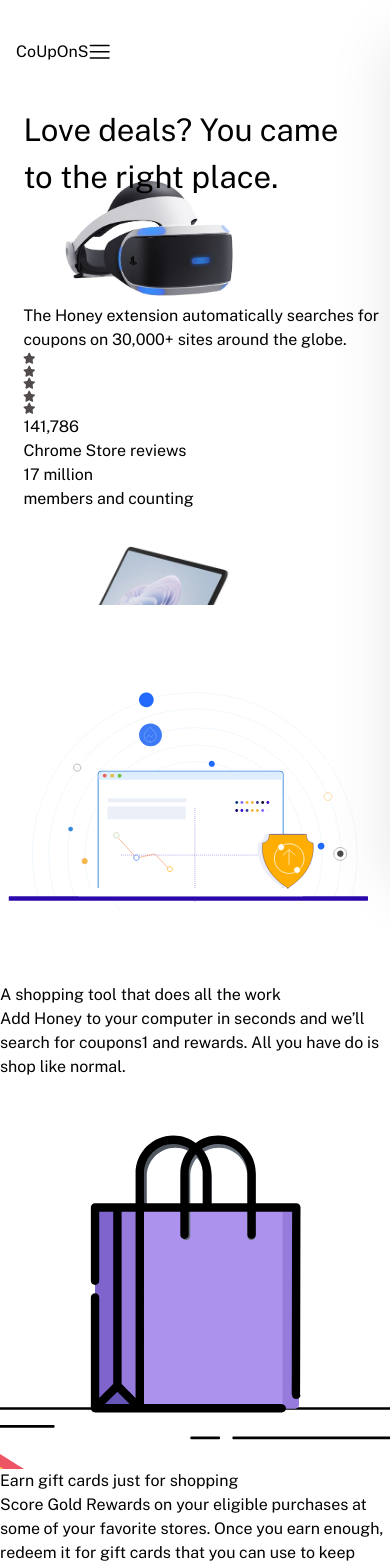
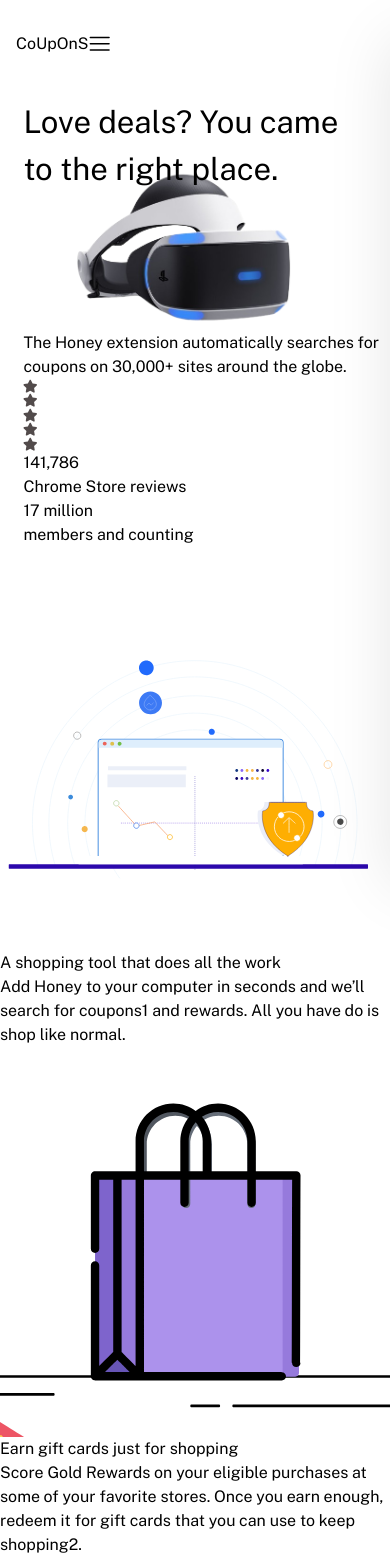
Before and after one commit to belbelbelbel/CouponsApp, a React (Vite) app: page / in a window 390 px wide. Shown: the top 1564 px of the page. Built offline with nearby package versions, Linux system fonts and the light colour scheme; a web font is replaced by a local one.

Commit message:
stilll wprking

```diff
--- a/src/Pages/Header.tsx
+++ b/src/Pages/Header.tsx
@@ -1,126 +1,139 @@
-import React, { useState } from 'react'
-import { Link, useNavigate } from 'react-router-dom'
+import React, { useEffect, useState } from 'react';
+import { Link, useNavigate } from 'react-router-dom';
 import { FaStar } from "react-icons/fa";
-
-import '../Style/Style.css'
+import '../Style/Style.css';
 import { RxCross1, RxHamburgerMenu } from 'react-icons/rx';
 import { Sidebar } from './Sidebar';
 import { Text } from './Text';
 import { Text2 } from './Text2';
 import { Text3 } from './Text3';
+import { Navbar } from './Navbar';
+
 export const Header = () => {
-    const [show, setshow] = useState(false)
-    const navigate = useNavigate()
-    const handlehome = () => {
-        navigate('/')
-    }
-    const handleshow = () => {
-        setshow(!show)
-    }
-//     <ScrollObserver
-//     targetId="targetSection"
-//     onIntersect={(isVisible) => setShowNavbar(isVisible)}
-//   />
+    const [show, setshow] = useState(false);
+    const [showNavbar, setShowNavbar] = useState(false
+
+    );
+    const navigate = useNavigate();
+
+    const handleHome = () => {
+        navigate('/');
+    };
+
+    const handleShow = () => {
+        setshow(!show);
+    };
+
+    useEffect(() => {
+        const handleScroll = () => {
+            const scrollViewElement = document.getElementById('scrollview');
+            if (scrollViewElement) {
+                const bounding = scrollViewElement.getBoundingClientRect();
+                console.log(bounding)
+                if (bounding.top >= 0) {
+                    setShowNavbar(false);
+                } else {
+                    setShowNavbar(true);
+                }
+            }
+        };
+        window.addEventListener('scroll', handleScroll);
+        return () => {
+            window.removeEventListener('scroll', handleScroll);
+        };
+    }, []);
+
     return (
         <div>
-            <div className='bg-[#edf1fe] mx-auto flex flex-col  justifyb-center xl:h-[78vh] w-screen  cont'>
-                <div className='md:flex flex-col  text-center  gap-[0rem] justify-center'>
-                    <div className='md:flex justify-between  cont1 items-center md:px-[2.3rem]   md:py-[1.8vw]'>
-                        <div className=' text-[1rem] text-[#212121] cursor-pointer font-black'>CoUpOnS</div>
-                        <p className='co'>
-                            <Link to="/login" className=' text-[14px] font-mono underline font-normal outline-none border-none md:tracking-tight flex md:items-center'>Log <div className='  font-sans'>in</div></Link>
+            <div className='bg-[#edf1fe] mx-auto flex flex-col relative md:py-[3rem] xl:py-0 md:h-[100vh] xl:h-[78vh] w-screen cont'>
+                {showNavbar && <Navbar />}
+                <div className='xl:flex flex-col con text-center  justify-center'>
+                    <div className='md:flex justify-between cont1 items-center md:px-[2.3rem] xl:py-[1.8vw] md:py-[0.8vw] relative '>
+                        <div className='xl:text-[1rem] md:text-[1.8rem] text-[#212121]  text-[4vw] cursor-pointer  font-black'>CoUpOnS</div>
+                        <p className='co z-30 md:hidden xl:block'>
+                            <Link to="/login" className='text-[14px] font-mono underline font-normal outline-none border-none md:tracking-tight flex md:items-center'>Log <div className='font-sans'>in</div></Link>
                         </p>
 
-                        <div className='md:hidden nav '>
-                            {
-                                !show && (<div><RxHamburgerMenu size="6vw" onClick={handleshow} /></div>)
-                            }
+                        <div className='md:hidden  nav'>
+                            {!show && (<div className='xl:hidden'><RxHamburgerMenu size="6vw" onClick={handleShow} /></div>)}
+                             <Sidebar show={show} setshow={setshow}></Sidebar>
+                        </div>
+                    </div>
 
-                            <Sidebar show={show} setshow={setshow}></Sidebar>
-
-                        </div>
-
-                    </div>
-                    {/* text-[#212121]  */}
-                    <div className='flex flex-col items-center justify-center md:-left-[1rem] relative'>
-                        <div className='flex flex-col mx-auto  cont2 items-center  top-[] md:gap-[5rem] relative md:-top-[6.1rem]'>
-                            <div className=' text-center cont3 md:w-[43%] w-[90vw] text-[#212121]  leading-[10vw] md:leading-[3.3vw] flex relative md:my-[1vw] md:top-[7rem]  md:scale-y-95 text-black font-medium    tracking-[0.2px] md:text-[3vw]'>
+                    <div className='flex flex-col items-center justify-center xl:-left-[1rem] relative'>
+                        <div className='flex flex-col mx-auto cont2 items-center top-[] md:gap-[4.5rem]  relative md:-top-[9.7vw] xl:-top-[6.1rem]'>
+                            <div className='text-center  cont3 xl:w-[43%] md:w-[80%] w-[90vw] text-[#212121] leading-[10vw] xl:leading-[3.3vw] md:leading-[10vw] flex relative md:my-[1vw] md:top-[8rem] xl:top-[7rem] md:scale-y-95 text-black font-medium tracking-[0.2px] xl:text-[3vw] md:text-[7.5vw]'>
                                 Love deals? You came to the right place.
                             </div>
-                            <div className='flex cont4 items-center  gap-[7vw]'>
-                                <div>
-                                    <img src="/vr-removebg-preview.png" alt="b,j" width="270px" className='relative -top-[5vw] -right-[1rem]' />
+                            <div className='flex cont4 items-center xl:gap-[8vw] '>
+                                <div className='xl:w-[270px] md:w-[200px] xl:block md:hidden '>
+                                    <img src="/vr-removebg-preview.png" alt="b,j" className='relative -top-[5vw]  -right-[1rem]' />
                                 </div>
-                                <div className='flex flex-col cont5 items-center  justify-center gap-[1rem] relative top-[3vw] md:-top-[2vw] no-wrap'>
+                                <div className='flex flex-col cont5 items-center justify-center xl:gap-[1vw] gap-[1vw] relative top-[3vw] md:top-[8vw] xl:-top-[2vw] no-wrap'>
                                     <div className='cont6'>
-                                        <div className=' text-center relative text-[#524b4b] md:right-[1em] md:w-[70%] w-[87%] mx-auto text-[3.92vw] tracking-[0px] md:text-[1vw]    font-normal'>
+                                        <div className='text-center relative text-[#524b4b] xl:right-[1em]  xl:w-[65%] w-[87%] mx-auto text-[3.92vw] tracking-[0px] md:text-[3.4vw] xl:text-[1vw] font-normal'>
                                             The Honey extension automatically searches for coupons on 30,000+ sites around the globe.
                                         </div>
                                     </div>
-                                    <div className='flex flex-col items-center justify-center gap-[4px]'>
-                                        <div className='flex  items-center justify-center gap-[8px]'>
-                                            <div className='flex gap-[4px]'>
-                                                <FaStar color='#524b4b' size="12.5px" />
-                                                <FaStar color='#524b4b' size="12.5px" />
-                                                <FaStar color='#524b4b' size="12.5px" />
-                                                <FaStar color='#524b4b' size="12.5px" />
-                                                <FaStar color='#524b4b' size="12.5px" />
+                                    <div className='flex flex-col relative xl:-left-[1rem] text-center  xl:text-[1vw] md:text-[4vw]  items-center justify-center xl:gap-[2px] gap-[2px] md:gap-[0.5rem]'>
+                                        <div className='flex items-center text-center xl:text-[1vw] md:text-[4vw] justify-center gap-[8px]'>
+                                            <div className='flex gap-[4px] xl:text-[1vw] md:text-[4vw]'>
+                                                <FaStar color='#524b4b' size="14.5px" />
+                                                <FaStar color='#524b4b' size="14.5px" />
+                                                <FaStar color='#524b4b' size="14.5px" />
+                                                <FaStar color='#524b4b' size="14.5px" />
+                                                <FaStar color='#524b4b' size="14.5px" />
                                             </div>
-                                            <div className=' flex flex-col items-center gap-[4px] font-bold'>
-                                                <div className=' flex items-center gap-[4px] font-bold'>
-                                                    <div className='text-[0.8rem] text-[#524b4b]'>141,786 </div><div className='text-[0.8rem] font-light text-[#524b4b] '>Chrome Store reviews</div>
+                                            <div className='flex flex-col items-center gap-[4px] font-bold'>
+                                                <div className='flex items-center gap-[4px] font-bold xl:text-[1vw] md:text-[4vw]'>
+                                                    <div className='text-[0.8rem] text-[#524b4b] xl:text-[1vw] md:text-[2.5vw]'>141,786 </div><div className='text-[0.8rem] font-light text-[#524b4b] xl:text-[1vw] md:text-[2.5vw]'>Chrome Store reviews</div>
                                                 </div>
                                             </div>
                                         </div>
-                                        <div className='flex gap-[0.15rem] items-center'>
-                                            <div className='text-[0.8rem] text-[#524b4b] font-bold'>17 million </div>
-                                            <div className='text-[0.8rem] font-light text-[#524b4b] '>members and counting</div>
+                                        <div className='flex gap-[0.15rem] items-center xl:text-[1vw] md:text-[4vw]'>
+                                            <div className='text-[0.8rem] text-[#524b4b] font-bold xl:text-[1vw] md:text-[2.5vw]'>17 million </div>
+                                            <div className='text-[0.8rem] font-light text-[#524b4b] xl:text-[1vw] md:text-[2.5vw]'>members and counting</div>
                                         </div>
                                     </div>
                                 </div>
-                                <div className='relative -rotate-6 -top-[6rem] left-[0rem]'>
-                                    <img src="/screen-removebg-preview.png" alt="mnbv" width="230px" />
+                                <div className='relative -rotate-6 xl:-top-[5.5rem] -rotate-12 md:-top-[3.5rem] xl:block md:hidden xl:w-[230px] md:w-[160px] left-[0rem]'>
+                                    <img src="/screen-removebg-preview.png" alt="mnbv" />
                                 </div>
                             </div>
-                            <div className='flex flex-col items-center justify-center gap-[0rem]'>
-                                <div className='flex relative md:-top-[7vw] justify-center items-center gap-[12rem]'>
-                                    <div>
-                                        <img src="/png3-removebg-preview.png" alt="3rqd" width="220px" className='relative -top-[7vw]' />
+                            <div className='flex flex-col items-center justify-center gap-[0vw]'>
+                                <div className='flex relative md:-top-[6vw]  md:-left-[0.3rem] justify-center items-center md:gap-[8rem] xl:gap-[12.4rem]'>
+                                    <div className='xl:w-[220px] md:w-[190px] xl:block md:hidden img2'>
+                                        <img src="/png3-removebg-preview.png" alt="3rqd" className='relative -top-[7vw]' />
                                     </div>
-                                    <div className='md:relative md:-top-[8rem] items-center justify-center flex text-center left-[0rem]'>
-                                        <button className='bg-orange-700 text-white md:w-[20vw] w-[59vw] py-[1.2vh] md:py-[0.7vw] rounded-[5px] hover:bg-orange-600'>Add to Chrome - it's Free</button>
+                                    <div className='md:relative xl:-top-[8rem] md:top-[5rem] items-center justify-center text-center flex text-center xl:-left-[0.5rem]'>
+                                        <button className='bg-orange-700 text-white md:w-[55vw] xl:w-[20vw] w-[56vw] py-[1.2vh] md:py-[2vw] xl:py-[0.7vw] md:rounded-[10px] md:text-[3vw] xl:text-[1vw] rounded-[5px] xl:rounded-[5px]  z-0 hover:bg-orange-600'>Add to Chrome - it's Free</button>
                                     </div>
-                                    <div>
-                                        <img src="/shased-removebg-preview.png" alt="3rqd" width="200px" className='relative -top-[6vw]' />
+                                    <div className='xl:w-[200px] md:w-[170px] xl:block md:hidden img2'>
+                                        <img src="/shased-removebg-preview.png" alt="3rqd" className='relative -top-[7vw]' />
                                     </div>
                                 </div>
-                                <div className='flex  md:relative md:-top-[10.5rem]  justify-center text-center items-center gap-[0rem] '>
-                                    <div>
-                                        <img src="/set-removebg-preview.png " alt="wefwae" width="200px" className='relative -robntate-45 -top-[8vw]  img2' />
+                                <div className='flex md:relative xl:-top-[8.5rem] justify-center text-center items-center md:gap-[25rem] xl:gap-[30rem]'>
+                                    <div className='relative xl:w-[180px] xl:block md:hidden md:w-[150px]'>
+                                        <img src="/set-removebg-preview.png " alt="wefwae" className='relative -top-[7vw] -rotatdfve-45 img2 mb-[3rem]' />
                                     </div>
-                                    <div className='absolute top-[80vw]  md:-top-[10rem] items-center justify-center flex text-center '>
-                                        <img src="/intl-v2-hero-laptop@2x.png" alt="3rqd" width="400px" className='' />
+                                    <div className='absolute top-[72vw] xl:-top-[9.5rem] items-center justify-center flex text-center xl:w-[400px]'>
+                                        <img src="/intl-v2-hero-laptop@2x.png" alt="3rqd" className='' />
                                     </div>
-                                    <div className='text-[#484848] text-center flex items-center img2 justify-center relative top-[1.5rem] left-[1rem] text-[01.2rem] font-normal'>
-                                        <p>Scroll for more ways to save. It’s kind of our thing.</p>
+                                    <div className='absolute tracking-wider  md:hidden img2'>Scroll for more ways to save. It’s kind of our thing.</div>
+                                    <div className='relative xl:w-[150px] xl:block md:hidden no-wrap md:w-[120px]'>
+                                        <img src="/mouse-removebg-preview.png" alt="wefwae" className='relative img3 rotate-3 -top-[9vw]' />
                                     </div>
-                                    <div>
-                                        <img src="/mouse-removebg-preview.png" alt="wefwae" width="160px" className='relative img3 rotate-3  -top-[9vw]' />
-                                    </div>
-
                                 </div>
                             </div>
-
                         </div>
                     </div>
                 </div>
-
             </div>
-            <div>
+            <div id='scrollview'>
                 <Text />
                 <Text2 />
                 <Text3 />
             </div>
         </div>
-    )
-}
+    );
+};
--- /dev/null
+++ b/src/Pages/Navbar.tsx
@@ -0,0 +1,31 @@
+import React, { useState } from 'react'
+import { RxHamburgerMenu } from 'react-icons/rx'
+import { Link } from 'react-router-dom'
+import { Sidebar } from './Sidebar'
+export const Navbar = () => {
+    const [show, setshow] = useState(false);
+    const handleShow = () => {
+        setshow(!show);
+    };
+    return (
+        <div className='bg-white w-screen fixed z-20 py-[1rem]'>
+            <div>
+                <div className='flex items-center justify-between px-[1rem] md:px-[4rem]'>
+                    <div className=' text-[1rem] text-[#212121] cursor-pointer font-black'>CoUpOnS</div>
+                    <div className='flex items-center gap-[1rem] md:gap-[4rem]'>
+                        <button className='bg-orange-700 text-white md:w-[15vw] w-[54vw] py-[1.2vh] md:py-[0.7vw] rounded-[5px] hover:bg-orange-600'>Add to Chrome - it's Free</button>
+                        <div className=''>
+                            <div className='log'>
+                                <Link to="/login" className=' text-[14px] font-mono underline font-normal outline-none border-none md:tracking-tight flex md:items-center'>Log <div className='  font-sans'>in</div></Link>
+                            </div>
+                            <div className='md:hidden  nav'>
+                                {!show  ?  (<div><RxHamburgerMenu size="6vw" onClick={handleShow} /></div>):(<div><RxHamburgerMenu size="6vw" onClick={handleShow} /></div>)}
+                                <Sidebar show={show} setshow={setshow}></Sidebar>
+                            </div>
+                        </div>
+                    </div>
+                </div>
+            </div>
+        </div>
+    )
+}
--- a/src/Style/Style.css
+++ b/src/Style/Style.css
@@ -22,8 +22,8 @@
         overflow-x: hidden;
         overflow-y: hidden;
         font-family: "Public Sans", sans-serif;
-        padding: 2rem 0vw;
-        height: 155vw;
+        padding: 0rem 0vw;
+        height: 147vw;
     }
 
     /* .cont img {
@@ -33,6 +33,9 @@
     .img2{
         display: none;
     }
+    .log {
+        display: none;
+    }
     .img3{
         display: none;
     }
@@ -40,13 +43,14 @@
     .cont p {
         display: none;
     }
-
+    .con {
+        margin: 2rem 0rem;
+    }
     .cont2 {
-        gap: 2rem;
+        gap:2.1rem;
         width: 88%;
         margin: 0rem auto;
     }
-
     .cont3 {
         font-size: 8vw;
         position: relative;
```
Also changed, not shown: src/Pages/Sidebar.tsx (+5 -3 lines).
